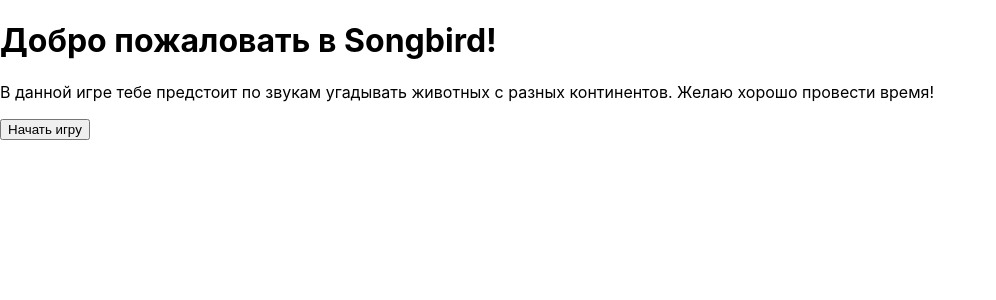
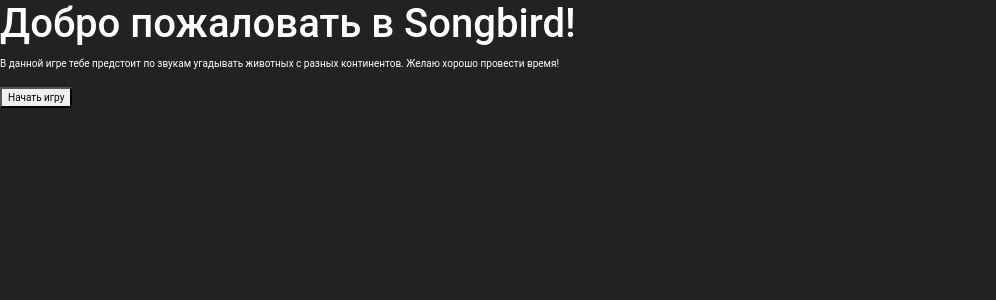
Before and after one commit to Nastja2000/songbird, a React (Create React App) app in the folder my-app/: page / in a window 1280 px wide. Shown: the top 300 px of the page, without its empty margins (0-996 px from the left). Built offline with nearby package versions, Linux system fonts and the light colour scheme.

Commit message:
feat: combine all styles

```diff
--- a/my-app/src/index.scss
+++ b/my-app/src/index.scss
@@ -1,13 +1,48 @@
+@import "~bootstrap/scss/bootstrap";
+
+/* --- styles for components --- */
+@import "./styles/_question-block.scss";
+@import "./styles/_variants-block.scss";
+@import "./styles/_info-block.scss";
+@import "./styles/_button-block.scss";
+@import "./styles/_start-page.scss";
+@import "./styles/_final-page.scss";
+
+
+$backgroundColor: #222222;
+
+/* ----- screen sizes ----- */
+
 body {
   margin: 0;
-  font-family: -apple-system, BlinkMacSystemFont, 'Segoe UI', 'Roboto', 'Oxygen',
+  font-family: 'Roboto', -apple-system, BlinkMacSystemFont, 'Segoe UI', 'Oxygen',
     'Ubuntu', 'Cantarell', 'Fira Sans', 'Droid Sans', 'Helvetica Neue',
     sans-serif;
   -webkit-font-smoothing: antialiased;
   -moz-osx-font-smoothing: grayscale;
+  font-size: 10px;
+  color: #ffffff;
+  background-color: $backgroundColor;
+  box-sizing: border-box;
+
 }
 
 code {
   font-family: source-code-pro, Menlo, Monaco, Consolas, 'Courier New',
     monospace;
 }
+
+.container{
+  width: 100%;
+  padding-right: 15px;
+  padding-left: 15px;
+  margin-right: auto;
+  margin-left: auto;
+}
+
+.list-group-item{
+  position: relative;
+  display: block;
+  background-color: #303030;
+  border: 1px solid #555;
+}
```
